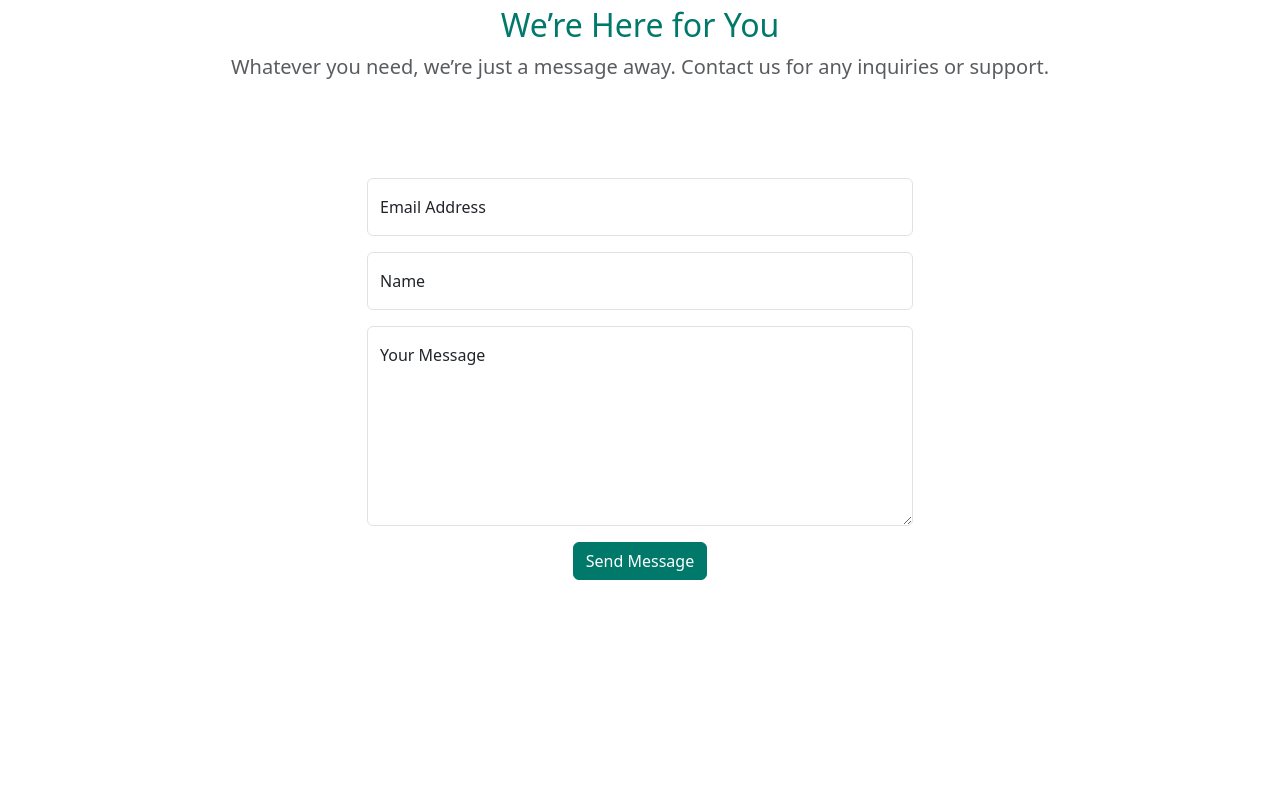
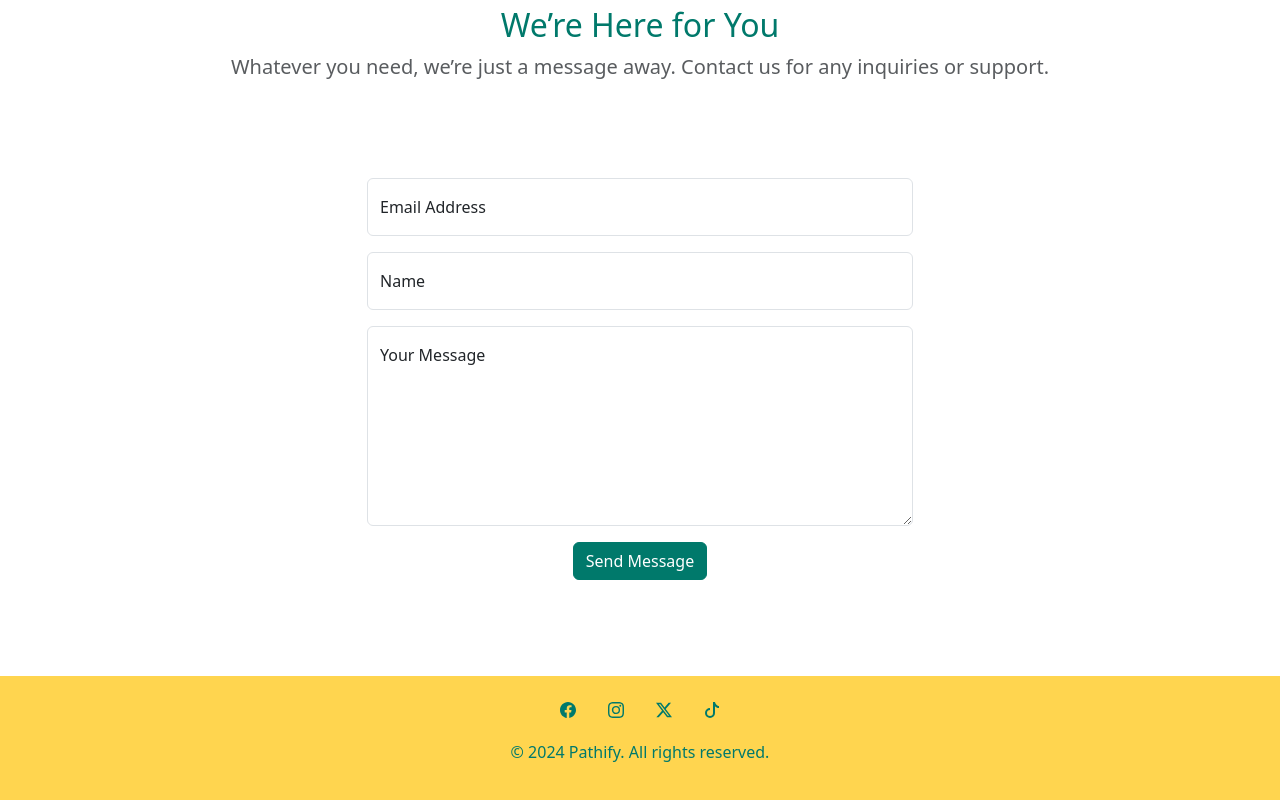
Before and after one commit to pkasprzak9/trip-app, a React (Create React App) app: page / in a window 1280 px wide. Shown: the part 3103-3903 px from the top of the page. Before the commit the page ends 3779 px from the top, so only its background shows below. Built offline with nearby package versions, Linux system fonts and the light colour scheme.

Commit message:
Implement Footer section and add it to StartPage

```diff
--- /dev/null
+++ b/src/components/StartPage/Footer.jsx
@@ -0,0 +1,33 @@
+import React from "react";
+import { Container, Row, Col } from "react-bootstrap";
+import { Facebook, Instagram, TwitterX, Tiktok } from "react-bootstrap-icons";
+
+export default function Footer() {
+  return (
+    <footer className="bg-secondary py-4">
+      <Container fluid="md">
+        <Row className="justify-content-center align-items-center">
+          <Col xs="10" lg="6" className="text-center">
+            <a href="" className="icon-link text-primary" aria-label="Facebook">
+              <Facebook className="mx-3"></Facebook>
+            </a>
+            <a href="" className="icon-link text-primary" aria-label="Instagram">
+              <Instagram className="mx-3"></Instagram>
+            </a>
+            <a href="" className="icon-link text-primary" aria-label="TwitterX">
+              <TwitterX className="mx-3"></TwitterX>
+            </a>
+            <a href="" className="icon-link text-primary" aria-label="Tiktok">
+              <Tiktok className="mx-3"></Tiktok>
+            </a>
+          </Col>
+        </Row>
+        <Row className="justify-content-center align-items-center">
+          <Col xs="10" lg="6" className="text-center mt-3 text-primary">
+            <p>&copy; {new Date().getFullYear()} Pathify. All rights reserved.</p>
+          </Col>
+        </Row>
+      </Container>
+    </footer>
+  )
+}
--- a/src/components/StartPage/StartPage.jsx
+++ b/src/components/StartPage/StartPage.jsx
@@ -5,6 +5,7 @@ import Features from "./Features";
 import HowItWorks from "./HowItWorks";
 import Contact from "./Contact";
 import Benefits from "./Benefits";
+import Footer from "./Footer";
 
 export default function StartPage() {
   return (
@@ -16,6 +17,7 @@ export default function StartPage() {
       <Benefits></Benefits>
       {/* <Features></Features> */}
       <Contact></Contact>
+      <Footer></Footer>
     </>
   )
 }
```
